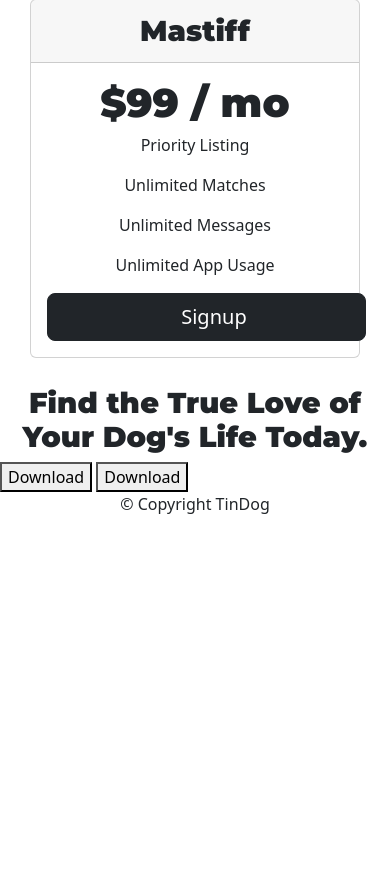
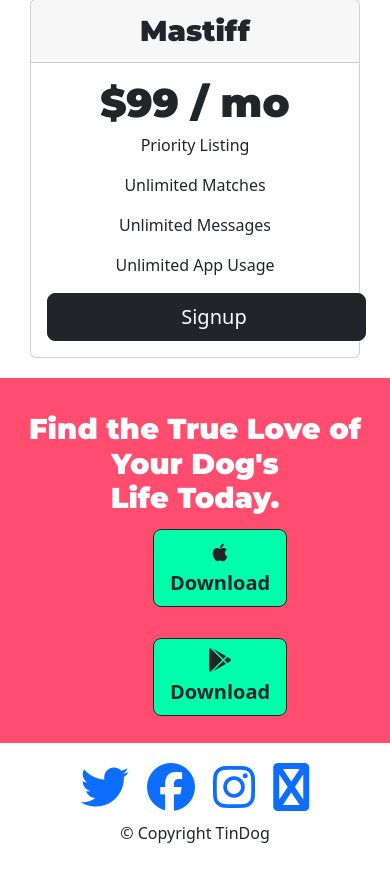
Before and after one commit to salunkhegr1712/Web-Development, a plain HTML site: page Startup-Website/index.html in a window 390 px wide. Shown: the part 3973-4845 px from the top of the page. Before the commit the page ends 4505 px from the top, so only its background shows below. Drawn offline with nearby package versions, Linux system fonts and the light colour scheme.

Commit message:
media query

```diff
--- a/Startup-Website/css/styles.css
+++ b/Startup-Website/css/styles.css
@@ -6,12 +6,11 @@
 #topside {
   background-color: #ff4c6f;
 }
+
 .row1 {
   padding-top: 5%;
   padding-bottom: 10%;
-
 }
-
 
 h1 {
   color: white;
@@ -21,6 +20,7 @@
   width: 70%;
   font-weight: 900;
 }
+
 h2 {
   text-align: center;
   font-family: Montserrat, sans-serif;
@@ -28,6 +28,7 @@
   font-weight: 800;
   margin-bottom: 2%;
 }
+
 h3 {
   font-family: Montserrat, sans-serif;
   text-align: center;
@@ -40,6 +41,7 @@
 p {
   text-align: center;
   caret-color: #8f8f9f;
+  font-size: 1rem;
   line-height: 1.5;
 }
 
@@ -67,9 +69,9 @@
 span {
   font-weight: 560;
 }
-.col-lg-6 {
 
-}
+.col-lg-6 {}
+
 .btn-success {
   background-color: #00FFAB;
 }
@@ -86,7 +88,6 @@
 
 /* use rotation from transform we specify degrees to be rotate */
 .crop {
-
   width: 20%;
   margin-left: 10%;
   transform: rotate(25deg);
@@ -103,14 +104,11 @@
   position: relative;
 }
 
-
 .image1 {
   width: 25%;
   padding-bottom: 10%;
   margin-left: 40%;
 }
-
-
 
 .image1:hover {
   color: #ff4c6f;
@@ -118,7 +116,6 @@
 
 /* customer testomonial */
 #customer {
-
   text-align: center;
   background-color: #F77E61;
   color: white;
@@ -133,6 +130,7 @@
   width: 70%;
   padding-bottom: 5%;
 }
+
 .carousel-item {
   padding-top: 5%;
   padding-left: 15%;
@@ -149,32 +147,33 @@
   border-radius: 30rem;
   width: 12%;
 }
+
 /* press section */
 /* we always should focus your attention towards the visual heiarchy at end of the Day */
 /* that is main reason to have a good attractive website */
-
 #press {
   background-color: #F77E61;
   text-align: center;
   padding-bottom: 5%;
 }
+
 .neww {
   width: 12%;
   margin-left: 1.5%;
   margin-right: 1.5%;
 }
+
 em {
   margin-left: 20px;
-  color:#ffff;
+  color: #ffff;
 }
 
 /* pricing part of the website */
-
 .bt1 {
-
   padding-left: 45%;
   padding-right: 40%;
 }
+
 #pricing {
   padding: 5% 10%;
 }
@@ -183,10 +182,15 @@
   padding-left: 1%;
   padding-right: 1%;
 }
-@media  (max-width:1018px){
+
+/* make  website mobile friendly with the use of the media queries and it is core css no bootstrap
+knowledge needed to implement it */
+@media (max-width:1018px) {
+
+  /* if condition is true so if screen size is less than than 1018
+  above condition will play its part to make our website mobile friendly */
   #topside {
     text-align: center;
-
   }
 
   .imgg {
@@ -194,8 +198,37 @@
     padding-top: 10%;
     transform: rotate(0);
     position: static;
+  }
+
+  /* second last section i. e. download section */
+}
+
+#download {
+  background-color: #ff4c6f;
+  padding: 7% 5%;
+  color: white;
+}
+
+.maaa {
+  width: 24%;
+  margin-left: auto;
+  margin-right: auto;
+}
+
+/* footer */
+footer {
+  padding: 5% 5% 0 5%;
+  text-align: center;
+  background-color: #fff;
+}
+.nothing {
+  padding-left: 2%;
+  padding-right: 2%;
 
 
-  }
+}
 
+.ppgh {
+  padding-top: 3%;
+  padding-bottom: 3%;
 }
--- a/Startup-Website/index.html
+++ b/Startup-Website/index.html
@@ -218,14 +218,22 @@
 
   </section>
   <section id="download">
-    <h3>Find the True Love of Your Dog's Life Today.</h3>
-    <button type="button" name="button">Download</button>
-    <button type="button" name="button">Download</button>
+    <h3>Find the True Love of Your Dog's <br> Life Today.</h3>
+    <div class="maaa">
+      <button type="button" class="btn btn-success btn-outline-dark btn-lg mrgn" name="button"><i class="fa-brands fa-apple"></i> <span> Download</span> </button>
+      &nbsp &nbsp
+      <button type="button" class="btn btn-success btn-outline-dark btn-lg mrgn" name="button"><i style='font-size:24px' class='fab'>&#xf3ab;</i><span> Download</span> </button>
+
+    </div>
   </section>
 
   <footer id="footer">
 
-    <p>© Copyright TinDog</p>
+    <a class="nothing" href="https://twitter.com/" target="_blank"><i class="fa-brands fa-twitter fa-3x"></i></a>
+    <a class="nothing" href="https://www.facebook.com/" target="_blank"><i class="fa-brands fa-facebook fa-3x"></i></a>
+    <a class="nothing" href="https://www.instagram.com/" target="_blank"><i class="fa-brands fa-instagram fa-3x"></i></a>
+    <a class="nothing" href="https://www.envelopes.com/" target="_blank"><i class="fa-brands fa-envelope fa-3x"></i></a>
+    <p class="ppgh">© Copyright TinDog</p>
 
   </footer>
 
```
